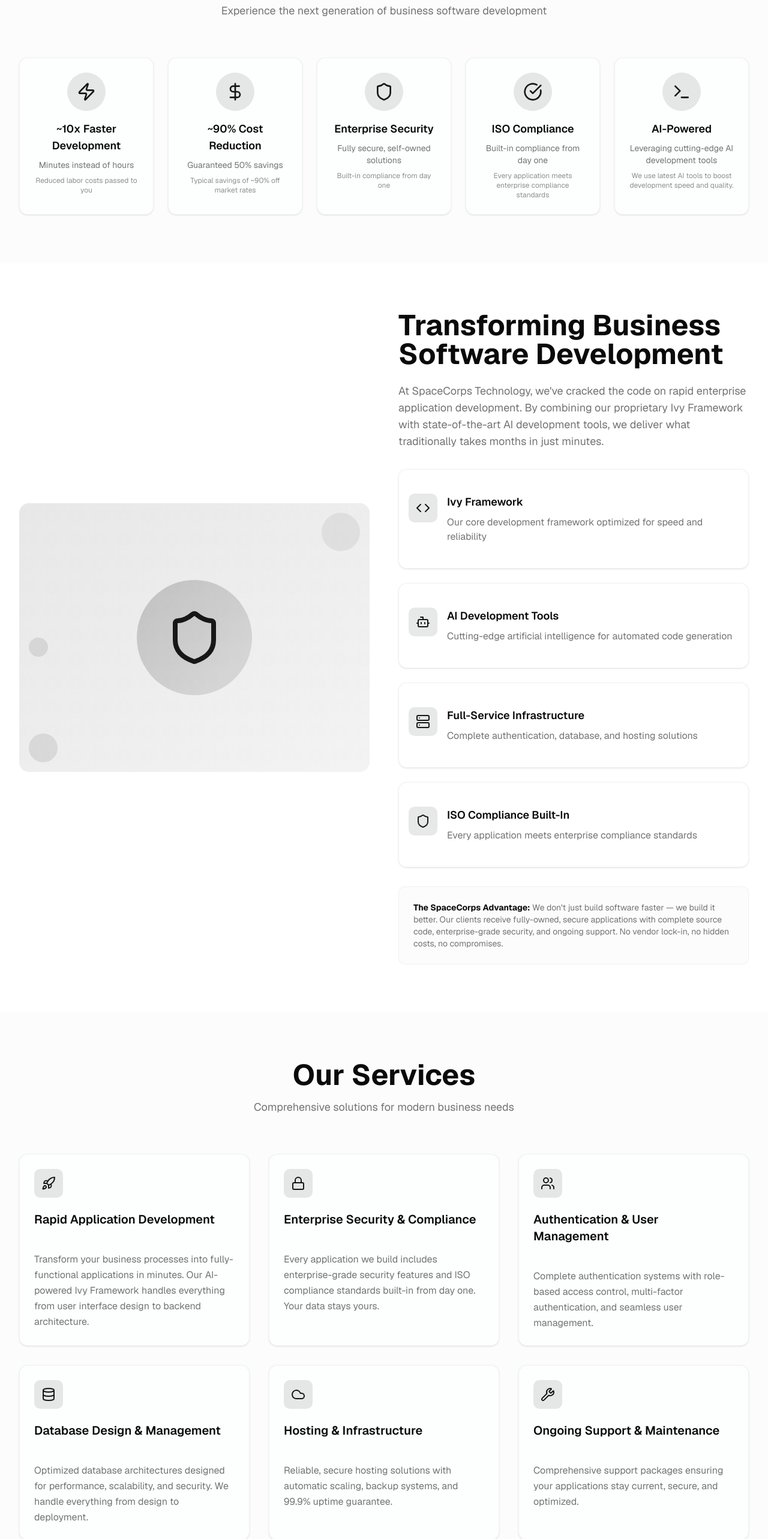
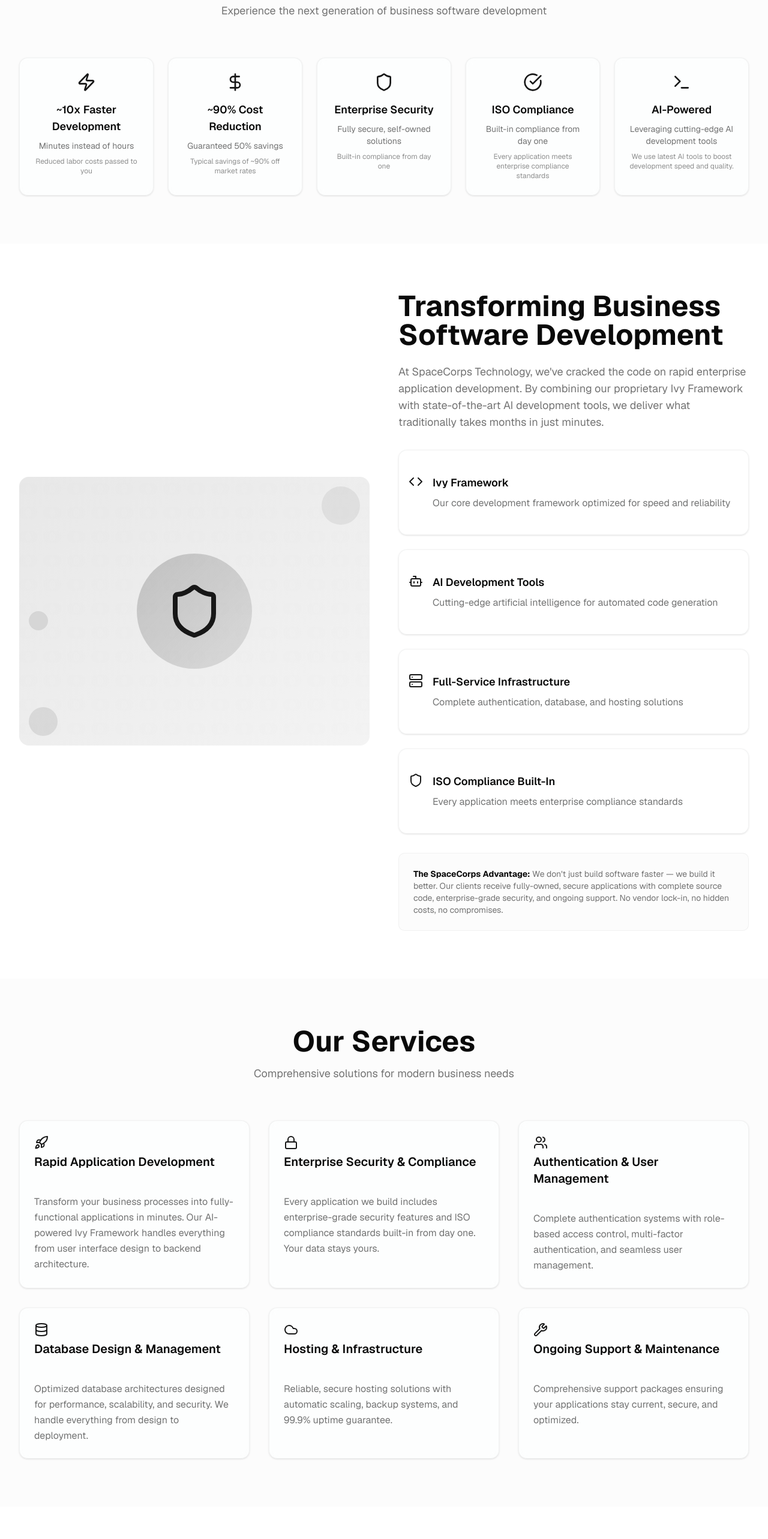
Before and after one commit to SpaceCorps/web, a React (Vite) app: page / in a window 1280 px wide. Shown: the part 940-3506 px from the top of the page at 60% size. Built offline with nearby package versions, Linux system fonts and the light colour scheme.

Commit message:
feat: remove icons background

```diff
--- a/src/components/DetailedFeaturesSection/DetailedFeaturesSection.tsx
+++ b/src/components/DetailedFeaturesSection/DetailedFeaturesSection.tsx
@@ -3,9 +3,7 @@
 import { Code, Bot, Server, Shield } from "lucide-react";
 import { DetailedFeaturesSectionProps } from "./DetailedFeaturesSection.ts";
 
-const DetailedFeaturesSection: React.FC<
-  DetailedFeaturesSectionProps
-> = ({}) => {
+const DetailedFeaturesSection: React.FC<DetailedFeaturesSectionProps> = () => {
   const features = [
     {
       icon: Code,
@@ -84,9 +82,7 @@
                   >
                     <CardContent className="p-4">
                       <div className="flex items-start space-x-4">
-                        <div className="w-12 h-12 rounded-lg bg-primary/10 flex items-center justify-center flex-shrink-0">
-                          <IconComponent className="w-6 h-6 text-primary" />
-                        </div>
+                        <IconComponent className="w-6 h-6 text-primary" />
                         <div>
                           <h3 className="text-lg font-semibold text-foreground mb-2">
                             {feature.title}
--- a/src/components/FeaturesSection/FeaturesSection.tsx
+++ b/src/components/FeaturesSection/FeaturesSection.tsx
@@ -3,7 +3,7 @@
 import { Zap, DollarSign, Shield, CheckCircle, Terminal } from "lucide-react";
 import { FeaturesSectionProps } from "./FeaturesSection.ts";
 
-const FeaturesSection: React.FC<FeaturesSectionProps> = ({}) => {
+const FeaturesSection: React.FC<FeaturesSectionProps> = () => {
   const features = [
     {
       icon: Zap,
@@ -61,9 +61,7 @@
               >
                 <CardContent className="p-0">
                   <div className="mb-4 flex justify-center">
-                    <div className="w-16 h-16 rounded-full bg-primary/10 flex items-center justify-center">
-                      <IconComponent className="w-8 h-8 text-primary" />
-                    </div>
+                    <IconComponent className="w-8 h-8 text-primary" />
                   </div>
                   <h3 className="text-lg font-semibold text-foreground mb-2">
                     {feature.title}
--- a/src/components/PricingSection/PricingSection.tsx
+++ b/src/components/PricingSection/PricingSection.tsx
@@ -5,7 +5,7 @@
 import { Check, Clock, Bot, Zap, ArrowRight } from "lucide-react";
 import { PricingSectionProps } from "./PricingSection.ts";
 
-const PricingSection: React.FC<PricingSectionProps> = ({}) => {
+const PricingSection: React.FC<PricingSectionProps> = () => {
   const advantages = [
     {
       icon: Clock,
@@ -61,9 +61,7 @@
                 const IconComponent = advantage.icon;
                 return (
                   <div key={index} className="flex items-start space-x-4">
-                    <div className="w-12 h-12 rounded-lg bg-primary/10 flex items-center justify-center flex-shrink-0">
-                      <IconComponent className="w-6 h-6 text-primary" />
-                    </div>
+                    <IconComponent className="w-6 h-6 text-primary" />
                     <div>
                       <h4 className="text-lg font-semibold text-foreground mb-2">
                         {advantage.title}
--- a/src/components/ServicesSection/ServicesSection.tsx
+++ b/src/components/ServicesSection/ServicesSection.tsx
@@ -66,9 +66,7 @@
                 className="h-full hover:shadow-lg transition-shadow duration-300 border-border/50 bg-card/50 backdrop-blur-sm"
               >
                 <CardHeader className="pb-4">
-                  <div className="w-12 h-12 rounded-lg bg-primary/10 flex items-center justify-center mb-4">
-                    <IconComponent className="w-6 h-6 text-primary" />
-                  </div>
+                  <IconComponent className="w-6 h-6 text-primary" />
                   <CardTitle className="text-xl font-semibold text-foreground">
                     {service.title}
                   </CardTitle>
```
